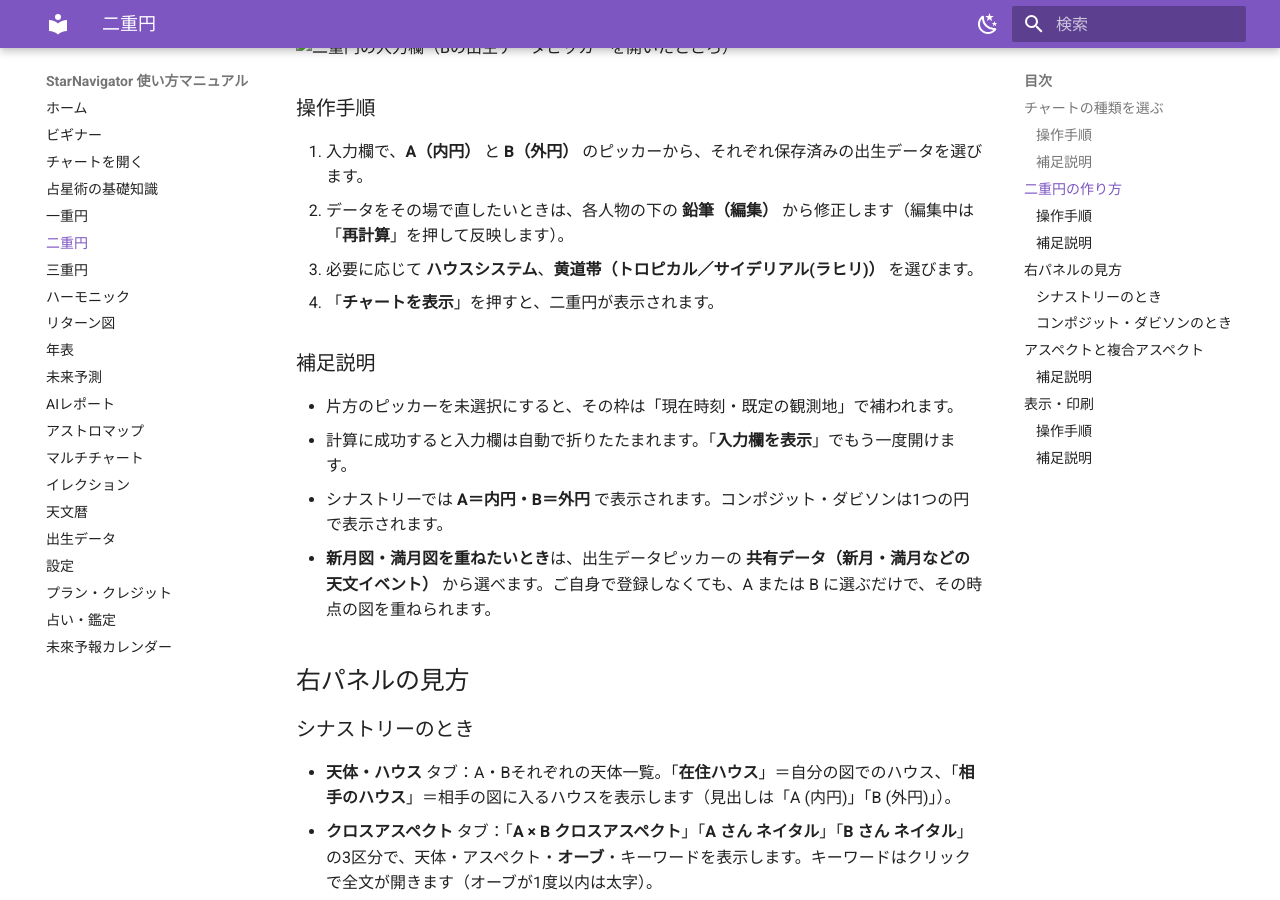
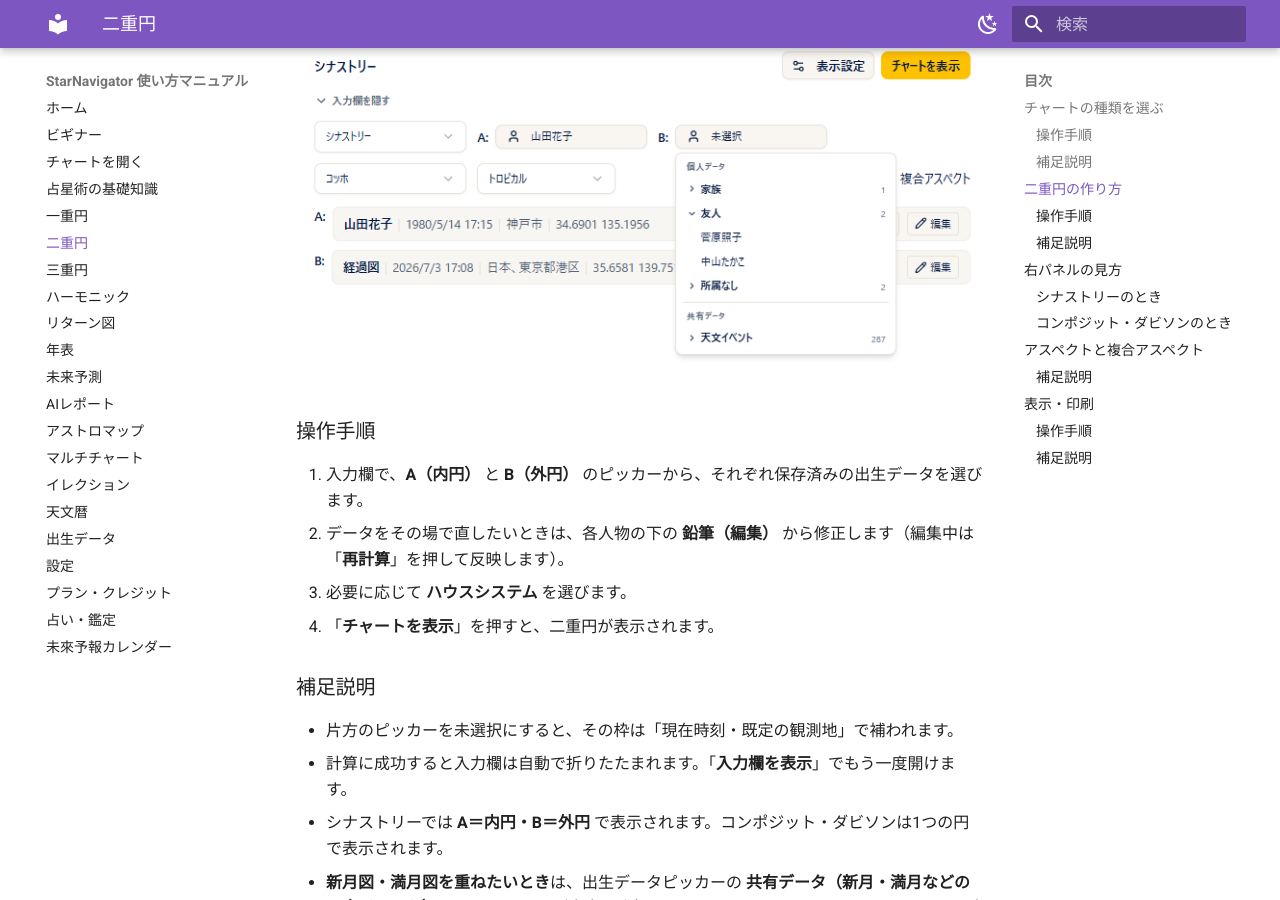
Before and after one commit to KeikoKagawa/starnavi-manual, an MkDocs documentation site: the page built from docs/double-chart.md, in a window 1280 px wide and 900 px high, scrolled down 1246 px. Built offline with MkDocs 1.6.1 and Material for MkDocs 9.7.7, drawn with Linux system fonts in a browser that asks for light colours.

Commit message:
content(二重円): 入力欄画像のコミット漏れ追加＋手順3から黄道帯の記述を削除
Co-Authored-By: Claude Fable 5 <noreply@anthropic.com>

```diff
--- a/docs/double-chart.md
+++ b/docs/double-chart.md
@@ -33,7 +33,7 @@
 
 1. 入力欄で、**A（内円）** と **B（外円）** のピッカーから、それぞれ保存済みの出生データを選びます。
 2. データをその場で直したいときは、各人物の下の **鉛筆（編集）** から修正します（編集中は「**再計算**」を押して反映します）。
-3. 必要に応じて **ハウスシステム**、**黄道帯（トロピカル／サイデリアル(ラヒリ)）** を選びます。
+3. 必要に応じて **ハウスシステム** を選びます。
 4. 「**チャートを表示**」を押すと、二重円が表示されます。
 
 ### 補足説明
```
Also changed, not shown: docs/assets/double-chart-02-input.png (added).
